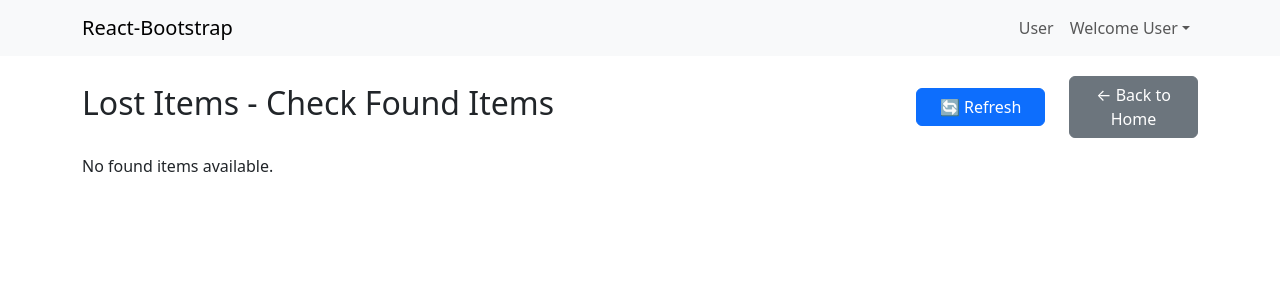
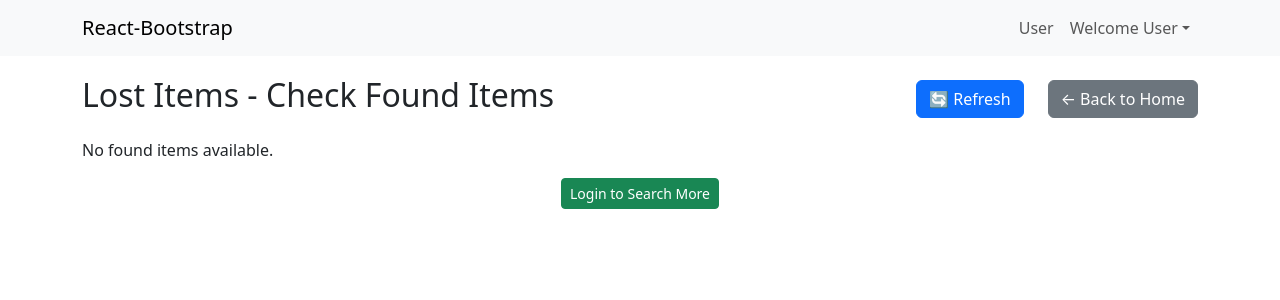
Before and after one commit to zulker01/peyechiFront, a React (Create React App) app: page / in a window 1280 px wide. Both pictures are taken after a click on the button "Lost". Shown: the top 300 px of the page. Built offline with nearby package versions, Linux system fonts and the light colour scheme.

Commit message:
pagination home page create

```diff
--- a/src/App.css
+++ b/src/App.css
@@ -37,7 +37,7 @@ input {
 }
 
 button {
-  width: 100%;
+
   padding: 10px;
   background-color: #007bff;
   color: white;
--- a/src/component/LostPage/LostPage.jsx
+++ b/src/component/LostPage/LostPage.jsx
@@ -2,7 +2,7 @@ import React, { useState, useCallback } from 'react';
 import axios from 'axios';
 import { Container, Row, Col, Button, Spinner, Card } from 'react-bootstrap';
 
-function LostPage({ token, onBack }) {
+function LostPage({ token, onBack,onBackToLogin }) {
   const [foundItems, setFoundItems] = useState([]);
   const [loading, setLoading] = useState(false);
   const [errorMessage, setErrorMessage] = useState('');
@@ -83,6 +83,12 @@ function LostPage({ token, onBack }) {
       ))}
     </Row>
   )}
+  {/* Login button at the bottom */}
+  <div className="text-center mb-4">
+    <Button variant="success" size="sm" onClick={onBackToLogin}>
+      Login to Search More
+    </Button>
+  </div>
 </Container>
   );
 }
--- a/src/component/homepage/homepage.jsx
+++ b/src/component/homepage/homepage.jsx
@@ -6,7 +6,7 @@ function Home({token, userId, onBackToLogin}){
     const [currentView, setCurrentView] = useState('home');
 
     if (currentView === 'found') return <FoundInfo token={token} userId={userId} onBack={() => setCurrentView('home')} />;
-    if (currentView === 'lost') return <LostPage token={token} onBack={() => setCurrentView('home')} />;
+    if (currentView === 'lost') return <LostPage token={token} onBack={() => setCurrentView('home')} onBackToLogin={onBackToLogin} />;
 
 
     return(
```
